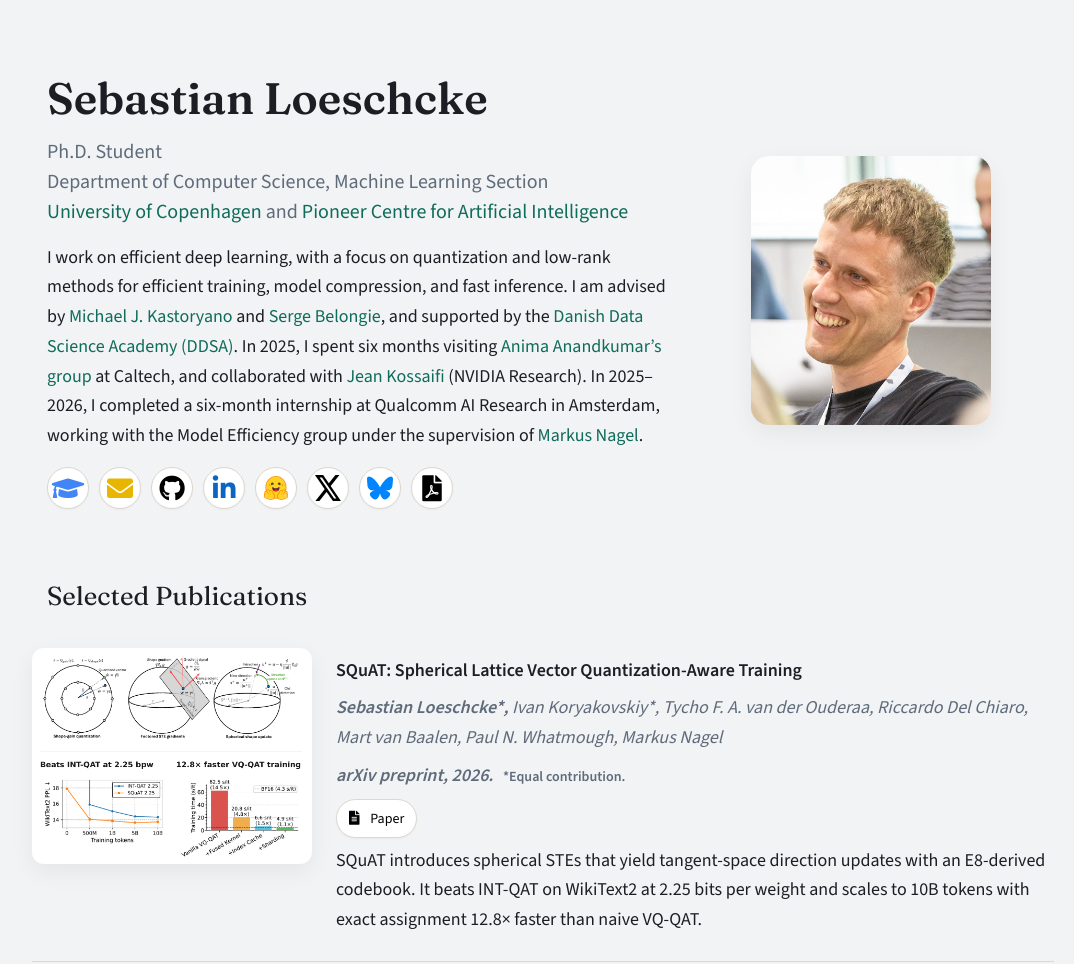
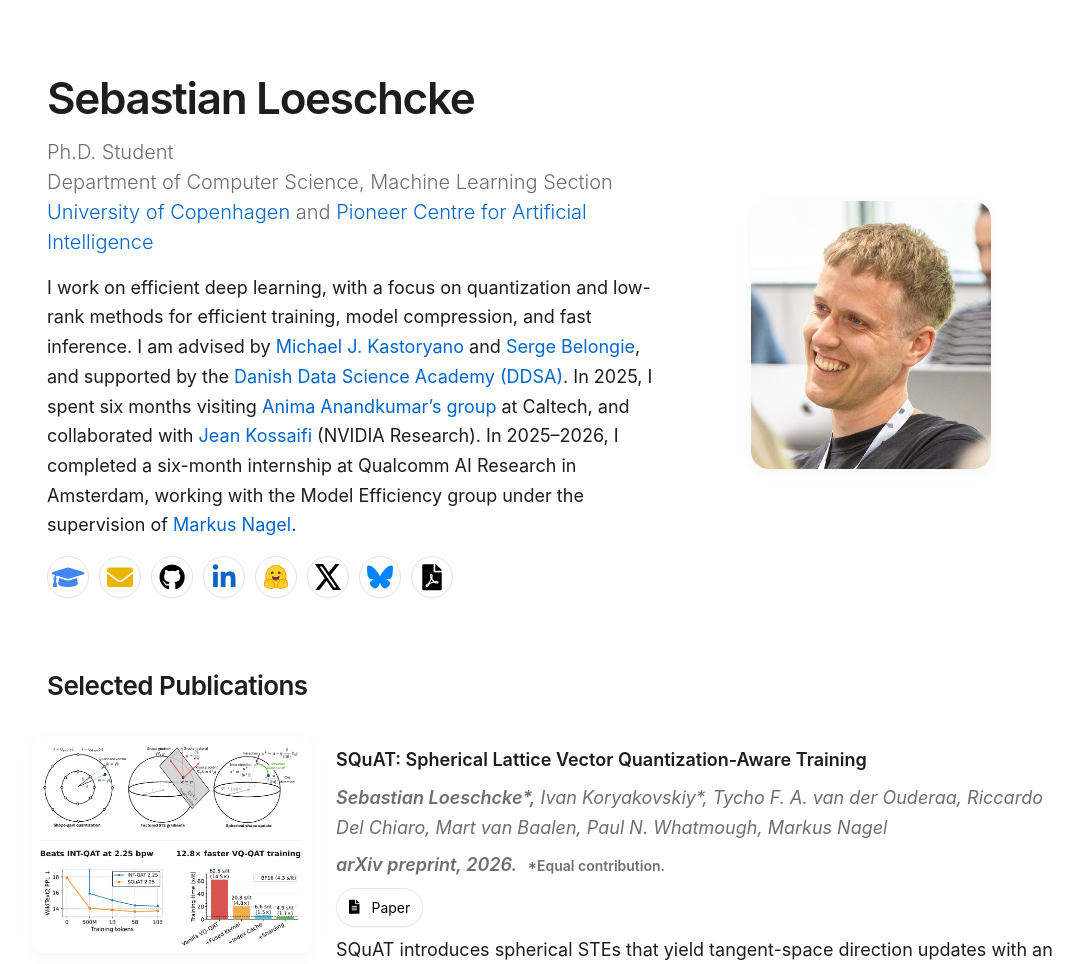
Before and after one commit to sebulo/sebulo.github.io, a plain HTML site: page index.html in a window 1280 px wide. Shown: the top 964 px of the page, without its empty margins (97-1171 px from the left). Drawn offline with nearby package versions, Linux system fonts and the light colour scheme.

Commit message:
professional

```diff
--- a/css/styles.css
+++ b/css/styles.css
@@ -1,13 +1,11 @@
-@import url('https://fonts.googleapis.com/css2?family=Fraunces:wght@400;600&family=Source+Sans+3:wght@300;400;600&display=swap');
-
 :root {
-	--bg: #f1f3f5;
+	--bg: #ffffff;
 	--card: #ffffff;
-	--text: #1b1f24;
-	--muted: #5f6b7a;
-	--accent: #0f6b5b;
-	--line: #ddd7cd;
-	--shadow: 0 8px 24px rgba(0, 0, 0, 0.06);
+	--text: #1d1d1f;
+	--muted: #6e6e73;
+	--accent: #0066cc;
+	--line: #e5e5e7;
+	--shadow: 0 4px 16px rgba(0, 0, 0, 0.04);
 }
 
 *,
@@ -22,7 +20,7 @@ html, body {
 }
 
 body {
-	font-family: "Source Sans 3", "Helvetica Neue", Arial, sans-serif;
+	font-family: -apple-system, BlinkMacSystemFont, "Segoe UI", Roboto, "Helvetica Neue", Arial, sans-serif;
 	font-size: 18px;
 	line-height: 1.65;
 	color: var(--text);
@@ -81,9 +79,10 @@ strong {
 }
 
 h1.name {
-	font-family: "Fraunces", "Georgia", serif;
+	font-family: inherit;
 	font-size: 44px;
 	font-weight: 600;
+	letter-spacing: -0.03em;
 	margin: 0 0 12px;
 }
 
@@ -166,8 +165,10 @@ h1.name {
 }
 
 .section-title {
-	font-family: "Fraunces", "Georgia", serif;
+	font-family: inherit;
 	font-size: 26px;
+	font-weight: 600;
+	letter-spacing: -0.02em;
 	margin: 0 0 18px;
 }
 
@@ -269,7 +270,7 @@ h1.name {
 	font-weight: 600;
 	letter-spacing: 0.02em;
 	border: 1px solid var(--line);
-	background: #f0ebe3;
+	background: #f5f5f7;
 	color: var(--text);
 }
 
```
